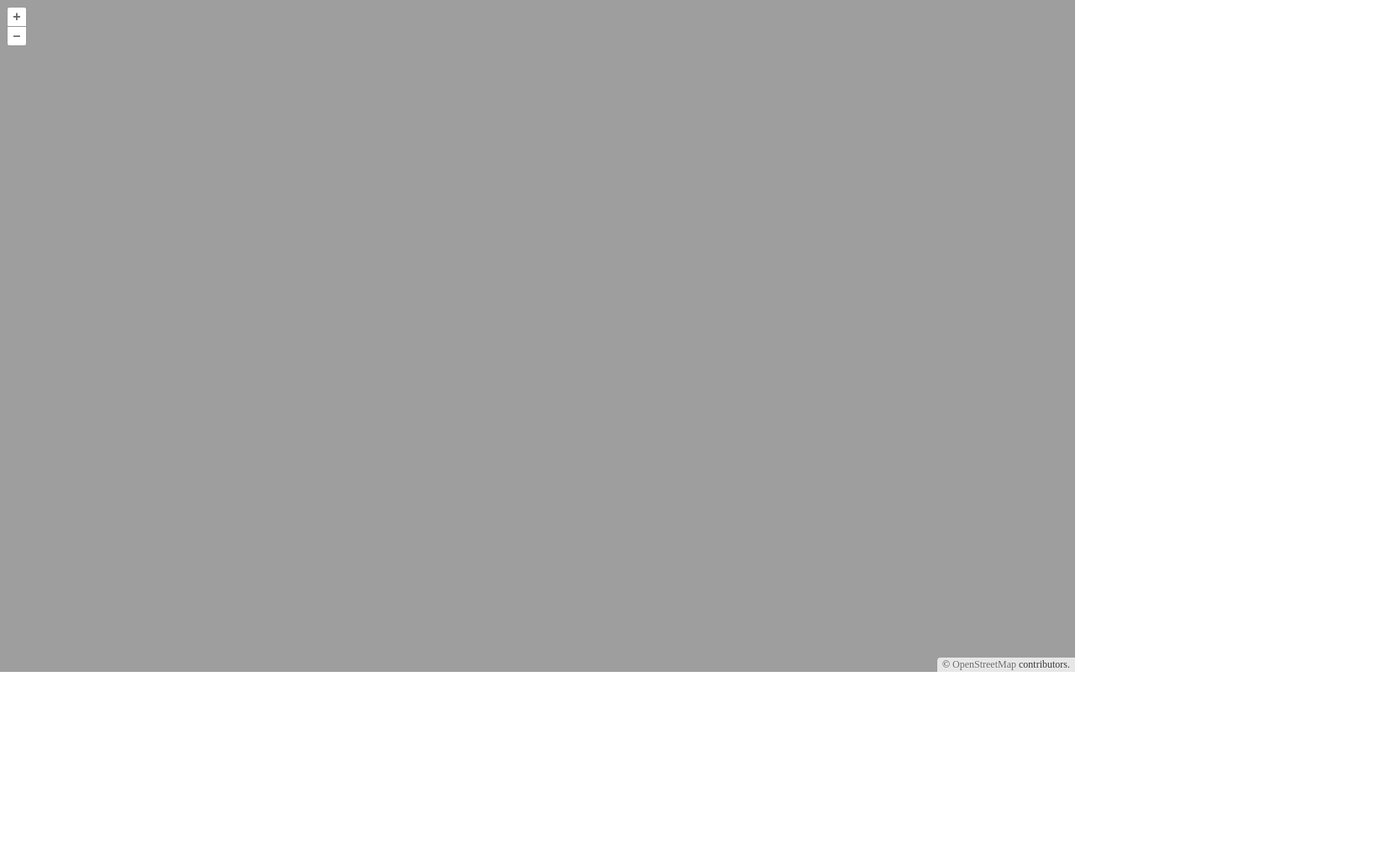
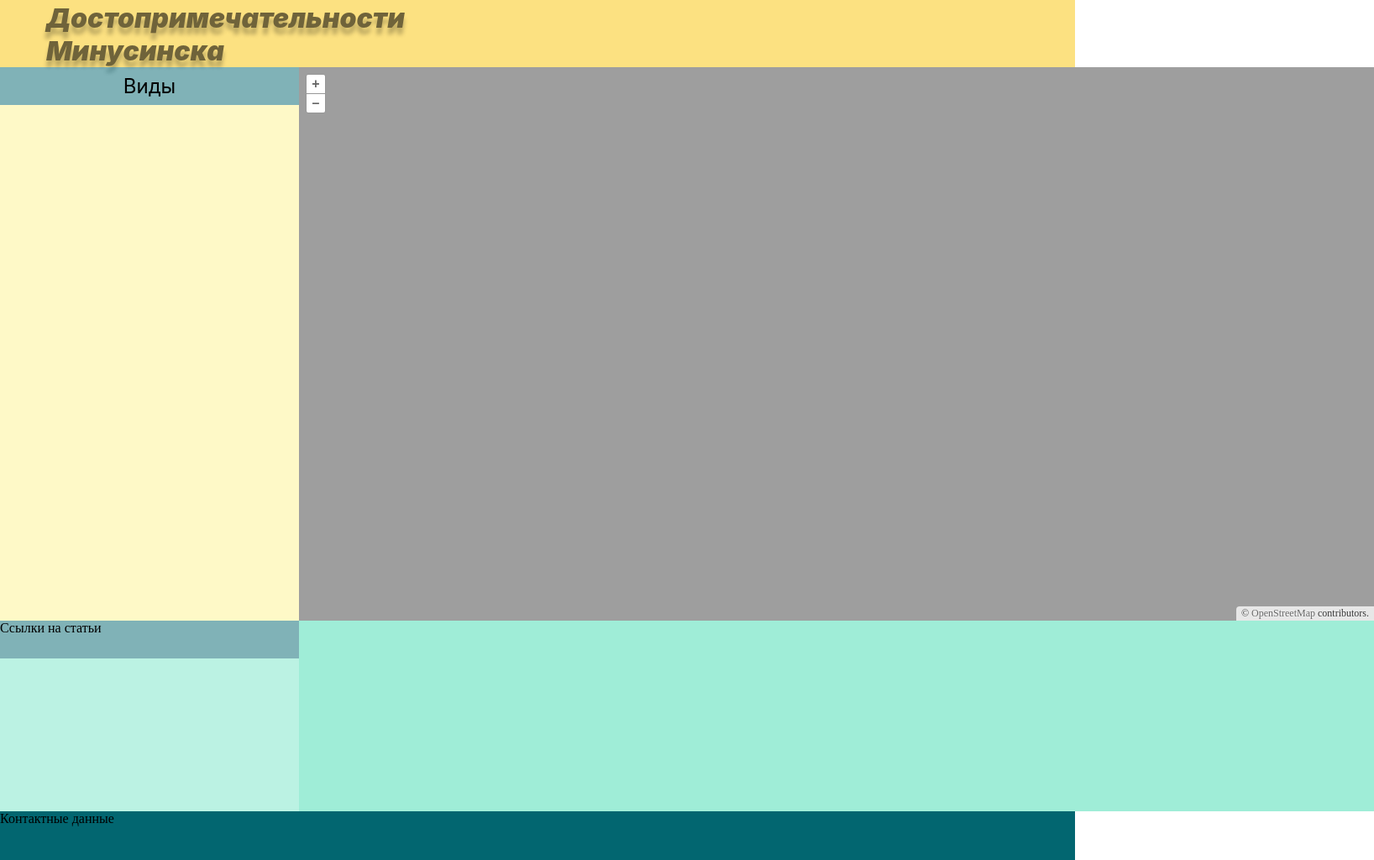
Before and after one commit to GordienkoAnastasia/open-layer-app, a website built with Vite: page index.html in a window 1280 px wide. Shown: the whole page at 84% size, 1636 px wide, since content can reach past the window. Before the commit the page ends 800 px from the top, so only its background shows below. Built offline with nearby package versions, Linux system fonts and the light colour scheme.

Commit message:
компановка

```diff
--- a/index.html
+++ b/index.html
@@ -7,6 +7,15 @@
     <title>Первый запуск</title>
   </head>
   <body>
+    <div id="wrapper">
+      <header class="header">Достопримечательности Минусинска</header>
+    </div>
+    <div id="bloch_1" class="font">Виды достопримечательностей</div>
+    <div id="bloch_2"></div>
+    <div id="bloch_3">Ссылки на статьи</div>
+    <div id="bloch_4"></div>
+    <div id="bloch_5"></div>
+    <div id="data">Контактные данные</div>
     <div id="map"></div>
     <script type="module" src="./main.js"></script>
   </body>
--- a/style.css
+++ b/style.css
@@ -4,9 +4,114 @@ html, body {
   margin: 0;
   height: 100%;
 }
+#container {
+  display: flex;
+}
+#wrapper {
+  display: flex;
+  position: fixed;
+width: 100%;
+height: 80px;
+left: 0px;
+top: 0px;
+background: #FCE181;
+}
+.header {position: absolute;
+/* Достопримечательности Минусинска */
+
+position: absolute;
+width: 630px;
+height: 39px;
+left: 55px;
+top: 21px;
+
+font-family: 'Inter';
+font-style: italic;
+font-weight: 900;
+font-size: 32px;
+line-height: 39px;
+/* identical to box height */
+
+display: flex;
+align-items: center;
+
+color: #6F633A;
+
+mix-blend-mode: normal;
+text-shadow: 0px 8px 5px rgba(0, 0, 0, 0.25);
+}
+.font {
+  position: absolute;
+  text-align: center;
+  font-family: 'Inter';
+  font-style: normal;
+  font-weight: 400;
+  font-size: 24px;
+  line-height: 45px;
+  /* identical to box height */
+
+  color: #000000;
+  }
+#bloch_1 {
+  position: absolute;
+width: 356px;
+height: 45px;
+left: 0px;
+top: 80px;
+
+background: rgba(2, 102, 112, 0.5);
+  }
+#bloch_2 {
+position: absolute;
+width: 356px;
+height: 614px;
+left: 0px;
+top: 125px;
+
+background: #FEF9C7;
+}
+#bloch_3 {
+  position: absolute;
+  width: 356px;
+  height: 45px;
+  left: 0px;
+  top: 739px;
+
+  background: rgba(2, 102, 112, 0.5);
+}
+#bloch_4 {
+  position: absolute;
+  width: 356px;
+  height: 182px;
+  left: 0px;
+  top: 784px;
+
+  background: rgba(159, 237, 215, 0.7);
+}
+#bloch_5 {
+  position: absolute;
+  width: 100%;
+  height: 227px;
+  left: 356px;
+  top: 739px;
+
+  background: #9FEDD7;
+}
 #map {
+  display: flex;
   position: absolute;
-  top: 0;
-  bottom: 0;
+  top: 80px;
+  left: 356px;
+  bottom: 200px;
   width: 100%;
+  height: 659px;
 }
+#data {
+position: absolute;
+width: 100%;
+height: 58px;
+left: 0px;
+top: 966px;
+
+background: #026670;
+}
```
